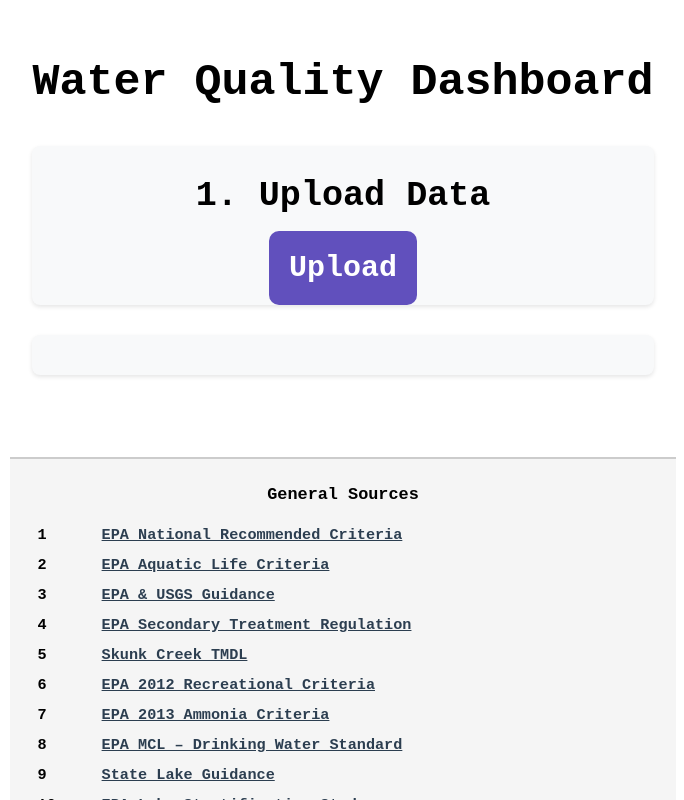
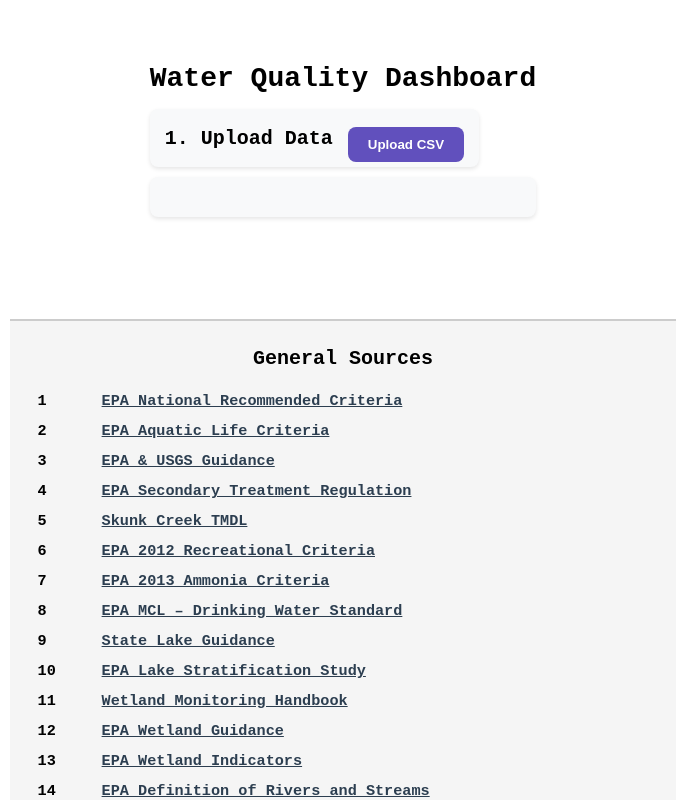
Before and after one commit to DemiladeJooda/InfoVis2025, a React (Create React App) app: page /dashboard in a window 1280 px wide. Shown: the top 800 px of the page, without its empty margins (297-981 px from the left). Built offline with nearby package versions, Linux system fonts and the light colour scheme.

Commit message:
hover css and epa text align

```diff
--- a/package.json
+++ b/package.json
@@ -18,7 +18,7 @@
     "react-plotly.js": "^2.6.0",
     "react-router-dom": "^7.5.0",
     "react-scripts": "5.0.1",
-    "three": "^0.121.0",
+    "three": "^0.121.1",
     "vanta": "^0.5.24",
     "web-vitals": "^2.1.4"
   },
--- a/src/Dashboard.css
+++ b/src/Dashboard.css
@@ -1,20 +1,59 @@
 .dashboard-container {
-    padding: 20px;
+    padding: 40px 20px;
     max-width: 1200px;
     margin: 0 auto;
+
+  }
+
+  h2 {
+    font-size: 28px;
+    margin-bottom: 15px;
   }
 
   h3 {
-    margin-top: 10px;
-
+    font-size: 20px;
+    margin: 10px 0;
   }
 
-  .upload-section, .visualization-controls, .visualization-display {
+  .visualization-controls, .visualization-display {
     margin-bottom: 30px;
     padding: 20px;
     border-radius: 8px;
     background-color: #f8f9fa;
     box-shadow: 0 2px 4px rgba(0, 0, 0, 0.1);
+
+  }
+
+  .upload-section {
+    display: flex;
+    flex-direction: row;
+    align-items:center;
+
+    gap: 15px;
+
+    margin-bottom: 10px;
+    padding: 5px 15px;
+    border-radius: 8px;
+    background-color: #f8f9fa;
+    box-shadow: 0 2px 4px rgba(0, 0, 0, 0.1);
+
+    width: fit-content; /* so it only takes up as much space as needed */
+  }
+
+  .upload-button-wrapper {
+    flex-direction: row;
+    justify-content: center; /* or center / end */
+    margin-top: 10px;
+  }
+
+  .upload-button-wrapper button {
+    background-color: #6150BD;
+    color: white;
+    padding: 10px 20px;
+    border-radius: 8px;
+    border: none;
+    cursor: pointer;
+    font-weight: bold;
   }
 
   .control-group {
--- a/src/Dashboard.js
+++ b/src/Dashboard.js
@@ -84,7 +84,7 @@
   // Request visualization from backend
   const generateVisualization = async () => {
     if (!csvFile || (selectedVisType !== 'correlation_matrix' &&
-                     selectedVisType !== 'map_view' && !selectedParam)) {
+      selectedVisType !== 'map_view' && !selectedParam)) {
       alert('Please select a file, visualization type, and parameter (if required)');
       return;
     }
@@ -129,9 +129,19 @@
 
       <div className="upload-section">
         <h3>1. Upload Data</h3>
-        <label className="list-div">
-              <HiddenInput type='file' accept='.csv' onChange={handleFileUpload}/>
-              Upload</label>
+
+        <div className="upload-button-wrapper">
+          <button type="button" onClick={() => document.getElementById('csv-upload').click()}>
+            Upload CSV
+          </button>
+          <input
+            type="file"
+            id="csv-upload"
+            accept=".csv"
+            style={{ display: 'none' }}
+            onChange={handleFileUpload}
+          />
+        </div>
       </div>
 
       {csvFile && (
--- a/src/EpaGuidelinesTable.js
+++ b/src/EpaGuidelinesTable.js
@@ -127,7 +127,7 @@
 
       <div className="source-links">
         <h3>Source References</h3>
-        <ol>
+        <ol style={{paddingLeft: '16em', textAlign: 'left'}}>
           {uniqueSources.map((src, idx) => (
             <li key={idx} id={`ref-${idx + 1}`}>
               {sourceLinks[src] ? (
--- a/src/Home.css
+++ b/src/Home.css
@@ -39,6 +39,12 @@
   margin-bottom: 10px;
 
 }
+.App .list-div:hover {
+  background-color: #4e3ca6;       /* slightly darker purple */
+  cursor: pointer;
+  transform: scale(1.01);          /* subtle zoom */
+  box-shadow: 0 4px 12px rgba(0, 0, 0, 0.15);
+}
 
 .epa-tab-buttons {
   margin-top: 1rem;
@@ -76,4 +82,5 @@
 
 h2 {
   text-align: center;
+
 }
```
Also changed, not shown: 1 other file (tests, documents, lock files or other folders).
